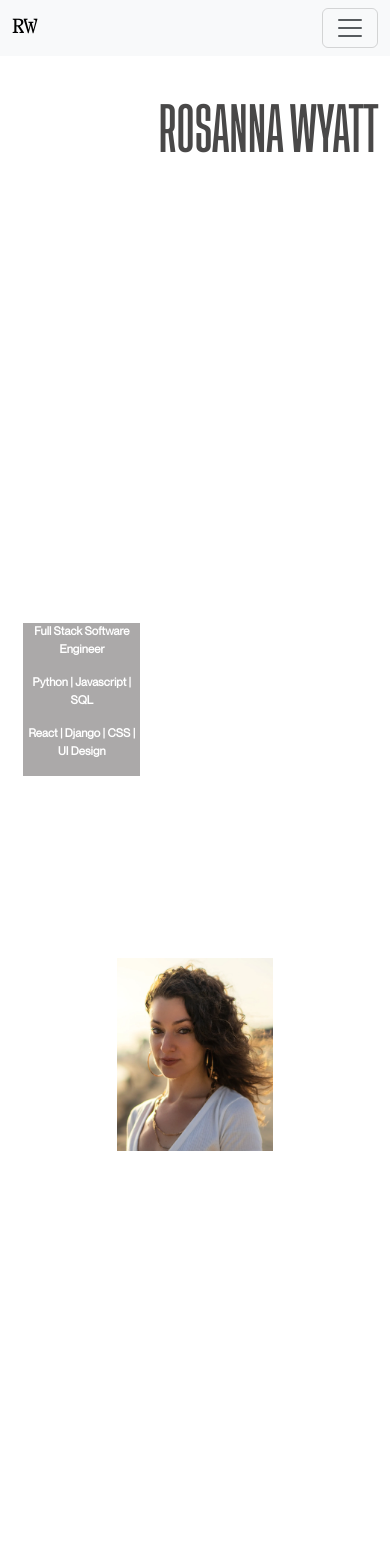
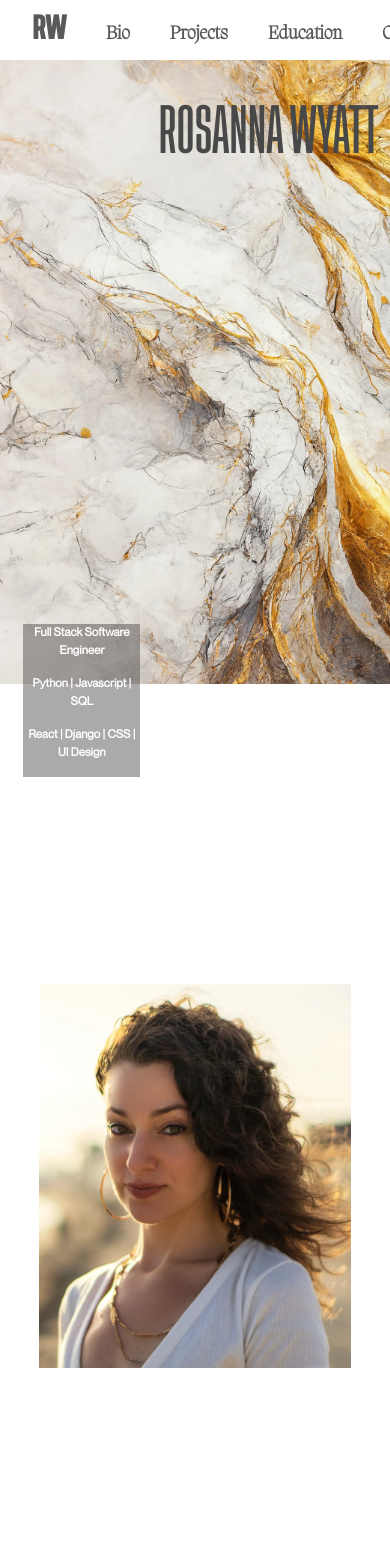
Before and after one commit to rosannawyatt/portfolio, a React (Create React App) app: page / in a window 390 px wide. Shown: the top 1568 px of the page. Built offline with nearby package versions, Linux system fonts and the light colour scheme.

Commit message:
mobile styling

```diff
--- a/public/index.html
+++ b/public/index.html
@@ -31,7 +31,7 @@
       work correctly both with client-side routing and a non-root public URL.
       Learn how to configure a non-root public URL by running `npm run build`.
     -->
-    <title>React App</title>
+    <title>Rosanna Wyatt Code</title>
   </head>
   <body>
     <noscript>You need to enable JavaScript to run this app.</noscript>
--- a/src/App.css
+++ b/src/App.css
@@ -29,6 +29,40 @@
   src: url(Migra-Extralight.ttf);
 }
 
+.navbar {
+  display: flex;
+  width: 100%;
+  position: fixed;
+  z-index: 10;
+  background: transparent;
+  backdrop-filter: blur(10px);
+  font-family: migra;
+  font-weight: bold;
+  font-size: 19px;
+  background-color: rgba(255, 255, 255, 0.46);
+  top: 0;
+  left: 0;
+  right: 0;
+  height: 60px;
+  display: flex;
+  align-items: center;
+  z-index: 10;
+}
+
+.nav * {
+  display: inline;
+}
+
+.nav li {
+  margin: 20px;
+}
+
+.logo {
+  font-size: 25px;
+  font-weight: 1000;
+  font-family: tuskerGrotesk;
+}
+
 .App-header {
   background-color: #c0a742;
   min-height: 100vh;
@@ -44,6 +78,7 @@
 .headshot {
   max-width: 40vw;
   max-height: 80vh;
+  margin-top: 80px;
 }
 
 .top-section {
@@ -85,6 +120,7 @@
   font-family: montreal;
   color: #FFFFFF;
   margin-top: 25%;
+  text-align: right;
 }
 
 .bio-header {
@@ -126,20 +162,9 @@
   padding-top: 5vw;
 }
 
-.navbar {
-  display: flex;
-  width: 100%;
-  position: fixed;
-  z-index: 10;
-  background: transparent;
-  backdrop-filter: blur(10px);
-  font-family: migra;
-  font-weight: bold;
-  font-size: 18px;
-}
 
 .main-body {
-  position: absolute; top: 7%;
+  position: absolute; top: 60px;
 }
 
 .contact-section {
@@ -179,6 +204,12 @@ body {
   min-height: 100vh;
   width: 100%;
   align-items: center;
+}
+
+.top-panel {
+  background-image: url(images/marble-background.webp) ;
+  background-size: 240%;
+  background-repeat: no-repeat;
 }
 
 
@@ -272,11 +303,16 @@ body {
   flex-basis: 80%;
 }
 
+.contact-link a {
+  margin: 10px;
+}
+
 .email-form {
   flex-basis: 30%;
   background-color: #FFFFFF;
   padding: 10px;
   border-radius: 10px;
+  margin: 70px;
 }
 
 .form-contents {
@@ -288,8 +324,13 @@ body {
   padding: 10px;
 }
 
+.headshot-section {
+  display: flex;
+  align-items: left;
+}
+
 @media (min-width: 600px) {
-  .color-white {
+  .top-panel {
     background-size: 180%;
   }
   .description {
@@ -308,7 +349,23 @@ body {
 }
 
 @media (min-width: 1200px) {
-  .color-white {
+  .top-panel {
     background-size: 100%;
   }
 }
+
+@media (max-width: 600px) {
+  .email-form {
+    margin: 10px;
+  }
+
+  .headshot {
+    max-width: 80vw;
+    margin-bottom: 0;
+    padding-bottom: 0;
+  }
+
+  .bio {
+    margin-top: 0;
+  }
+}
--- a/src/App.js
+++ b/src/App.js
@@ -15,6 +15,7 @@ import { EmailForm } from './EmailForm';
 
 
 function App() {
+  console.log('hellloooooooo')
 
   $(window).scroll(function() {
 
@@ -48,26 +49,23 @@ function App() {
 
   return (
     <div className="App">
-      <div className='navbar'>
-        <nav class="navbar navbar-expand-lg bg-body-tertiary" style={{marginTop: 40, background: "transparent", backdropFilter: "blur", width:"100%"}}>
+      <div>
+        <nav className='nav navbar'>
           <div class="container-fluid">
-            <a class="navbar-brand" href="#home">RW</a>
-            <button class="navbar-toggler" type="button" data-bs-toggle="collapse" data-bs-target="#navbarNavAltMarkup" aria-controls="navbarNavAltMarkup" aria-expanded="false" aria-label="Toggle navigation">
-              <span class="navbar-toggler-icon"></span>
-            </button>
-            <div class="collapse navbar-collapse" id="navbarNavAltMarkup">
+            <div>
               <div class="navbar-nav">
-                <a class="nav-link active" aria-current="page" href="#bio">Bio</a>
-                <a class="nav-link" href="#projects">Projects</a>
-                <a class="nav-link" href="#education">Education</a>
-                <a class="nav-link" href="#contact">Contact</a>
+                <li><a className='nav-link logo' href="#home">RW</a></li>
+                <li><a class="nav-link" aria-current="page" href="#bio">Bio</a></li>
+                <li><a class="nav-link" href="#projects">Projects</a></li>
+                <li><a class="nav-link" href="#education">Education</a></li>
+                <li><a class="nav-link" href="#contact">Contact</a></li>
               </div>
             </div>
           </div>
         </nav>
       </div>
       <div className='main-body'>
-        <div id='home' className='panel' data-color='white'>
+        <div id='home' className='top-panel'>
           <div className='top-section'>
             <div className='top-row'>
               <h3 class="name"> ROSANNA WYATT</h3>
@@ -85,7 +83,9 @@ function App() {
           <div id='bio'>
             <div className='bio-row'>
               <figure className='panel-item'>
+                <div className='headshot-section'>
                   <img src={headshot} alt="..." className='headshot' />
+                </div>
               </figure>
               <figure className='panel-item'>
                 <div className='bio'>
@@ -183,11 +183,6 @@ function App() {
                   <a href='https://www.linkedin.com/in/rosannawyatt/'>
                     <img src={linkedin} alt='linkedin logo' className='linkedin' />
                   </a>
-              </div>
-              <div className='contact-link'>
-                <img src={email} alt='email logo' className='email' />
-              </div>
-              <div className='contact-link'>
                   <a href='https://github.com/rosannawyatt'>
                     <img src={github} alt='github logo' className='github' />
                   </a>
```
Also changed, not shown: 1 other file (tests, documents, lock files or other folders). Lines whose indentation alone changed are shown as unchanged.
